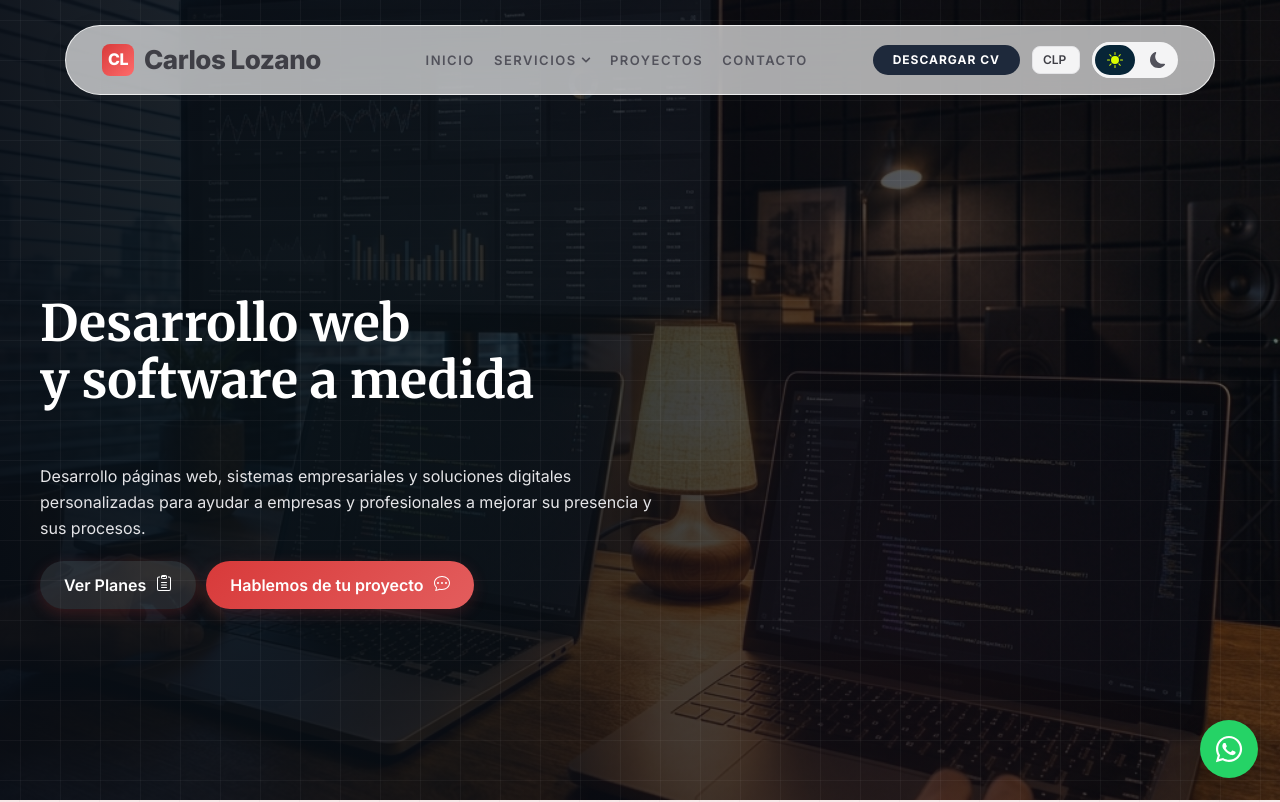
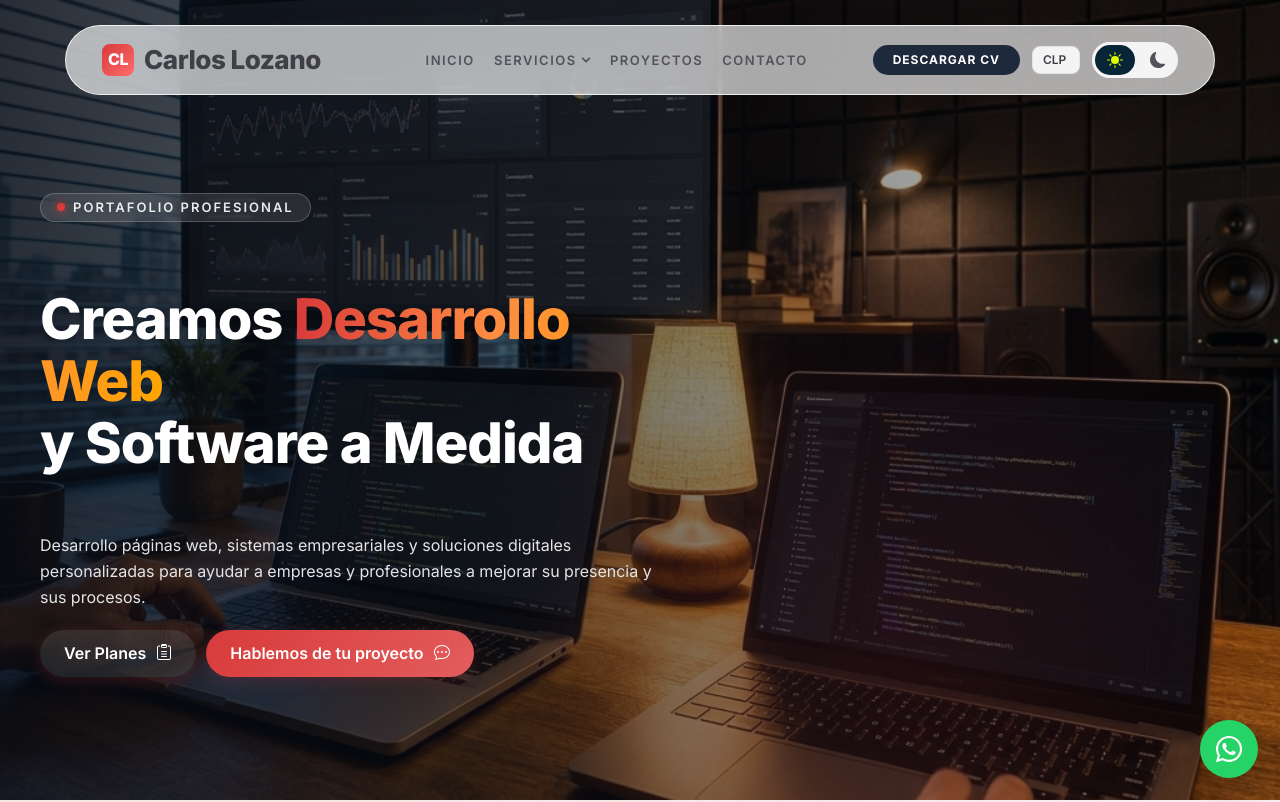
Before and after one commit to CarlosL-Code/Portafolio_react, a React (Vite) app: page / in a window 1280 px wide. Shown: the top 802 px of the page. Built offline with nearby package versions, Linux system fonts and the light colour scheme.

Commit message:
remove grid from hero and redesign hero text

```diff
--- a/src/componentes/layout/Hero.css
+++ b/src/componentes/layout/Hero.css
@@ -27,39 +27,55 @@
         content: '';
         position: absolute;
         inset: 0;
-        /* Superposición oscura + Mesh Gradient Verde Esmeralda/Oscuro + Malla sutil */
+        /* Degradado principal más claro para dejar ver la imagen */
         background-image:
-            /* Malla (Grid) sutil */
-            linear-gradient(rgba(255, 255, 255, 0.04) 1px, transparent 1px),
-            linear-gradient(90deg, rgba(255, 255, 255, 0.04) 1px, transparent 1px),
-            /* Degradado principal oscuro (más oscuro a la izquierda para el texto) */
-            linear-gradient(to right, rgba(8, 12, 20, 0.95) 0%, rgba(8, 12, 20, 0.6) 100%),
-            /* Glow radial esmeralda */
-            radial-gradient(circle at 10% 50%, rgba(16, 185, 129, 0.25) 0%, transparent 50%),
+            linear-gradient(to right, rgba(8, 12, 20, 0.85) 0%, rgba(8, 12, 20, 0.2) 100%),
             /* Glow radial primario (rojo) abajo */
-            radial-gradient(circle at 70% 80%, rgba(216, 58, 58, 0.15) 0%, transparent 40%);
-        background-size:
-            40px 40px, /* Tamaño de la grilla */
-            40px 40px,
-            100% 100%,
-            100% 100%,
-            100% 100%;
-        background-position:
-            center center,
-            center center,
-            0 0,
-            0 0,
-            0 0;
+            radial-gradient(circle at 70% 80%, rgba(216, 58, 58, 0.2) 0%, transparent 40%);
+        background-size: 100% 100%, 100% 100%;
+        background-position: 0 0, 0 0;
         z-index: 1;
     }
 
+    .badge-profesional {
+        display: inline-flex;
+        align-items: center;
+        gap: 8px;
+        background: rgba(255, 255, 255, 0.1);
+        border: 1px solid rgba(255, 255, 255, 0.2);
+        padding: 6px 16px;
+        border-radius: 100px;
+        font-size: 13px;
+        font-weight: 600;
+        letter-spacing: 2px;
+        text-transform: uppercase;
+        color: rgba(255, 255, 255, 0.9);
+        backdrop-filter: blur(10px);
+        -webkit-backdrop-filter: blur(10px);
+        width: fit-content;
+        margin-bottom: 10px;
+    }
+
+    .badge-dot {
+        width: 8px;
+        height: 8px;
+        background-color: var(--primario);
+        border-radius: 50%;
+        box-shadow: 0 0 10px var(--primario);
+    }
+
     .titulo{
-        font-family: 'Merriweather', serif;
-        font-size: 50px;
-        font-weight: 700;
+        font-family: 'Inter', sans-serif;
+        font-size: 56px;
+        font-weight: 800;
         color: #fff;
-        span{
-            display: block;
+        line-height: 1.1;
+        letter-spacing: -1px;
+
+        .highlight-text {
+            background: linear-gradient(90deg, var(--primario) 0%, #ff8c42 50%, #ffa500 100%);
+            -webkit-background-clip: text;
+            -webkit-text-fill-color: transparent;
         }
     }
 
--- a/src/componentes/layout/Hero.jsx
+++ b/src/componentes/layout/Hero.jsx
@@ -6,8 +6,11 @@ const Hero = () => {
       <section className="hero">
         <div className="contenedor">
           <div className="contenido">
+            <div className="badge-profesional">
+              <span className="badge-dot"></span> Portafolio Profesional
+            </div>
             <h1 className="titulo">
-              <span>Desarrollo web</span>y software a medida
+              Creamos <span className="highlight-text">Desarrollo Web</span><br/> y Software a Medida
             </h1>
             <p className="subtitulo">
               Desarrollo páginas web, sistemas empresariales y soluciones digitales personalizadas para ayudar a empresas y profesionales a mejorar su presencia y sus procesos.
```
